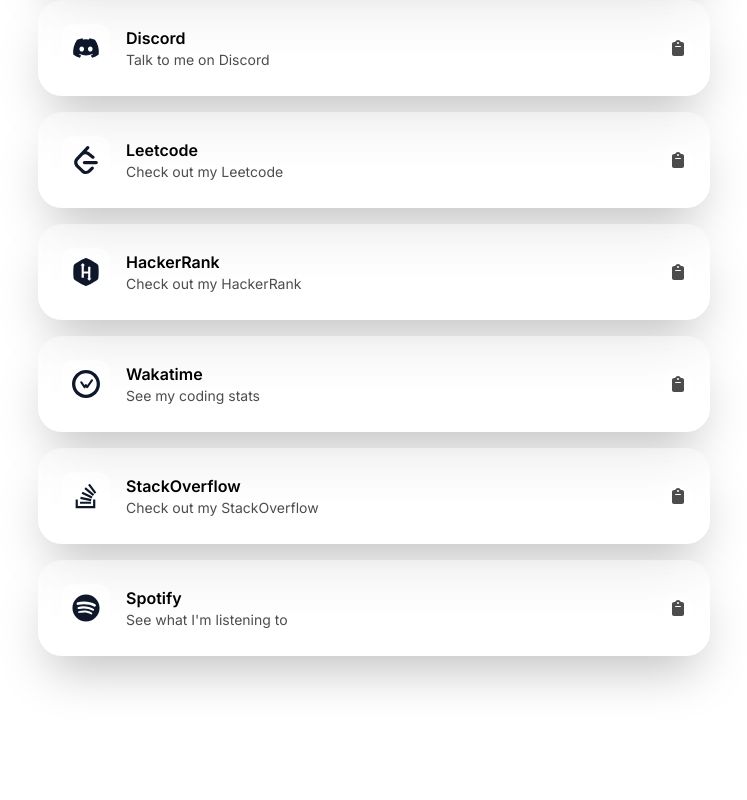
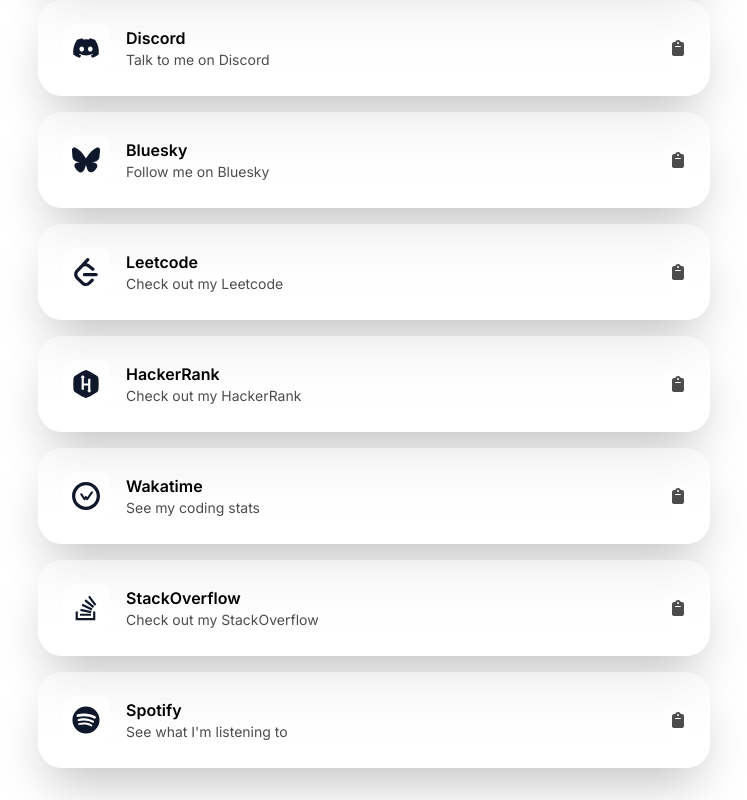
Before and after one commit to alvinsjoy/links, a Next.js app: page / in a window 1280 px wide. Shown: the part 1144-1944 px from the top of the page, without its empty margins (266-1013 px from the left). Before the commit the page ends 1832 px from the top, so only its background shows below. Built offline with nearby package versions, Linux system fonts and the light colour scheme.

Commit message:
Add Bluesky link to the link list component

```diff
--- a/components/links/link-list.tsx
+++ b/components/links/link-list.tsx
@@ -12,9 +12,11 @@ import {
   FaSpotify,
   FaStackOverflow,
   FaHackerrank,
+  FaBluesky,
 } from 'react-icons/fa6';
 import { SiWakatime, SiLeetcode } from 'react-icons/si';
 import { LinkCard } from './link-card';
+import { title } from 'process';
 
 const links = [
   {
@@ -66,6 +68,12 @@ const links = [
     icon: FaDiscord,
   },
   {
+    title: 'Bluesky',
+    description: 'Follow me on Bluesky',
+    href: 'https://bsky.app/profile/alvin.is-a.dev',
+    icon: FaBluesky,
+  },
+  {
     title: 'Leetcode',
     description: 'Check out my Leetcode',
     href: 'https://leetcode.com/u/alvinjoy',
```
